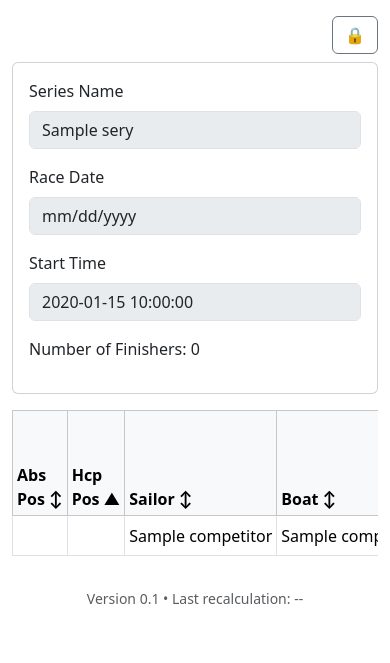
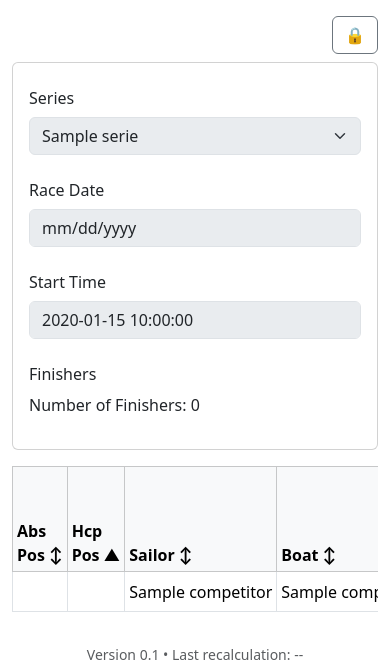
Before and after one commit to mn1del/shrimper, a Flask app: template app/templates/series_detail.html in a window 390 px wide. Shown: the part 94-757 px from the top of the page. Run offline with Flask 3, Linux system fonts and the light colour scheme; the template is opened without the code that fills it: most values are stand-ins (such as "Sample title", 1, 10 or a date in 2020).

Commit message:
Make race page header responsive with series selector

```diff
--- a/app/templates/series_detail.html
+++ b/app/templates/series_detail.html
@@ -7,20 +7,48 @@
 </div>
 <div class="card mb-3">
   <div class="card-body">
-    <div class="mb-3">
-      <label class="form-label">Series Name</label>
-      <input type="text" id="series_name" class="form-control" value="{{ series.name }}" disabled>
+    <div class="row mb-3">
+      <label class="col-md-3 col-form-label">Series</label>
+      <div class="col-md-9">
+        <select class="form-select" id="series_id" disabled>
+          {% for s in series_list %}
+            <option value="{{ s.series_id }}" {% if series.series_id == s.series_id %}selected{% endif %}>{{ s.name }}</option>
+          {% endfor %}
+          <option value="__new__">Create New Series</option>
+        </select>
+      </div>
     </div>
-    <div class="mb-3">
-      <label class="form-label">Race Date</label>
-      <input type="date" id="race_date" class="form-control" value="{{ selected_race.date }}" disabled>
+    <div id="new-series-fields" style="display:none;">
+      <div class="row mb-3">
+        <label class="col-md-3 col-form-label">Series Name</label>
+        <div class="col-md-9">
+          <input type="text" id="new_series_name" class="form-control" disabled>
+        </div>
+      </div>
+      <div class="row mb-3">
+        <label class="col-md-3 col-form-label">Series Season</label>
+        <div class="col-md-9">
+          <input type="number" id="new_series_season" class="form-control" disabled>
+        </div>
+      </div>
     </div>
-    <div class="mb-3">
-      <label for="start_time" class="form-label">Start Time</label>
-      <input type="text" id="start_time" class="form-control" value="{{ selected_race.start_time }}" disabled>
+    <div class="row mb-3">
+      <label class="col-md-3 col-form-label">Race Date</label>
+      <div class="col-md-9">
+        <input type="date" id="race_date" class="form-control" value="{{ selected_race.date }}" disabled>
+      </div>
     </div>
-    <div class="mb-3">
-      <div id="finisherCount">{{ finisher_display }}</div>
+    <div class="row mb-3">
+      <label for="start_time" class="col-md-3 col-form-label">Start Time</label>
+      <div class="col-md-9">
+        <input type="text" id="start_time" class="form-control" value="{{ selected_race.start_time }}" disabled>
+      </div>
+    </div>
+    <div class="row mb-3">
+      <label class="col-md-3 col-form-label">Finishers</label>
+      <div class="col-md-9">
+        <div id="finisherCount">{{ finisher_display }}</div>
+      </div>
     </div>
   </div>
 </div>
@@ -105,14 +133,25 @@
 document.addEventListener('DOMContentLoaded', () => {
   let locked = true;
   const toggle = document.getElementById('editToggle');
-  const seriesName = document.getElementById('series_name');
+  const seriesSelect = document.getElementById('series_id');
+  const newSeriesFields = document.getElementById('new-series-fields');
+  const newSeriesName = document.getElementById('new_series_name');
+  const newSeriesSeason = document.getElementById('new_series_season');
   const raceDate = document.getElementById('race_date');
   const startTime = document.getElementById('start_time');
   const finishInputs = Array.from(document.querySelectorAll('.finish-time'));
   const finisherDiv = document.getElementById('finisherCount');
 
+  function toggleSeries() {
+    if (seriesSelect.value === '__new__') {
+      newSeriesFields.style.display = 'block';
+    } else {
+      newSeriesFields.style.display = 'none';
+    }
+  }
+
   function updateLocked() {
-    [seriesName, raceDate, startTime, ...finishInputs].forEach(inp => inp.disabled = locked);
+    [seriesSelect, newSeriesName, newSeriesSeason, raceDate, startTime, ...finishInputs].forEach(inp => inp.disabled = locked);
     toggle.textContent = locked ? '🔒' : '🔓';
   }
 
@@ -123,8 +162,9 @@ document.addEventListener('DOMContentLoaded', () => {
 
   function saveChanges() {
     const payload = {
-      series_id: '{{ series.series_id }}',
-      series_name: seriesName.value,
+      series_id: seriesSelect.value,
+      new_series_name: newSeriesName.value,
+      new_series_season: newSeriesSeason.value,
       date: raceDate.value,
       start_time: startTime.value,
       finish_times: finishInputs.map(inp => ({competitor_id: inp.dataset.cid, finish_time: inp.value}))
@@ -135,6 +175,9 @@ document.addEventListener('DOMContentLoaded', () => {
       body: JSON.stringify(payload)
     }).then(r => r.json()).then(data => {
       finisherDiv.textContent = `Number of Finishers: ${data.finisher_count}`;
+      if (data.redirect) {
+        window.location = data.redirect;
+      }
     });
   }
 
@@ -143,17 +186,20 @@ document.addEventListener('DOMContentLoaded', () => {
     updateLocked();
   });
 
-  [seriesName, raceDate, startTime, ...finishInputs].forEach(inp => {
+  [seriesSelect, newSeriesName, newSeriesSeason, raceDate, startTime, ...finishInputs].forEach(inp => {
     inp.addEventListener('change', () => {
       computeFinishers();
+      toggleSeries();
       if (!locked) {
         saveChanges();
       }
     });
-    inp.addEventListener('input', computeFinishers);
   });
 
+  finishInputs.forEach(inp => inp.addEventListener('input', computeFinishers));
+
   computeFinishers();
+  toggleSeries();
   updateLocked();
 });
 </script>
```
Also changed, not shown: app/routes.py (+39 -11 lines).
